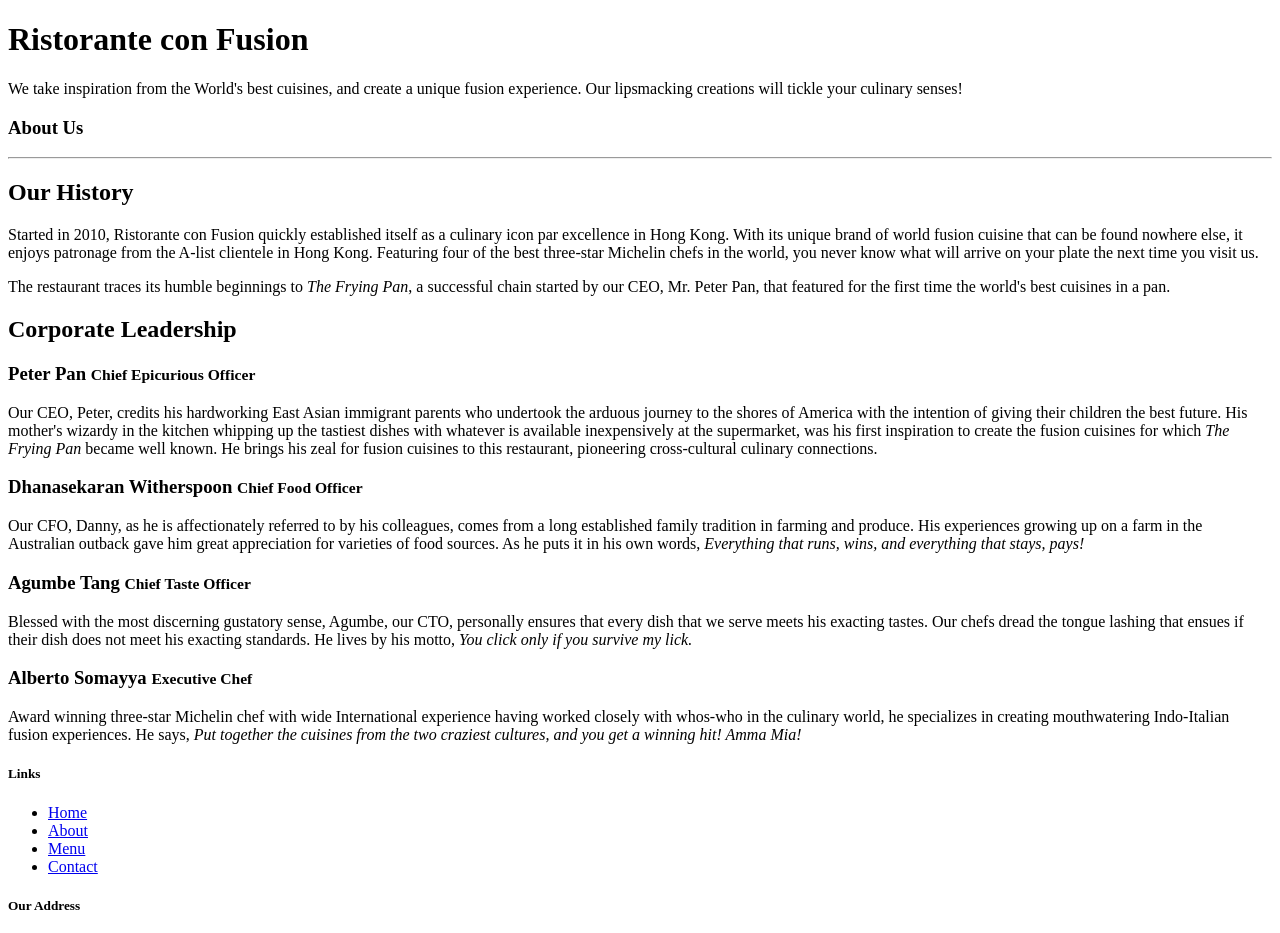
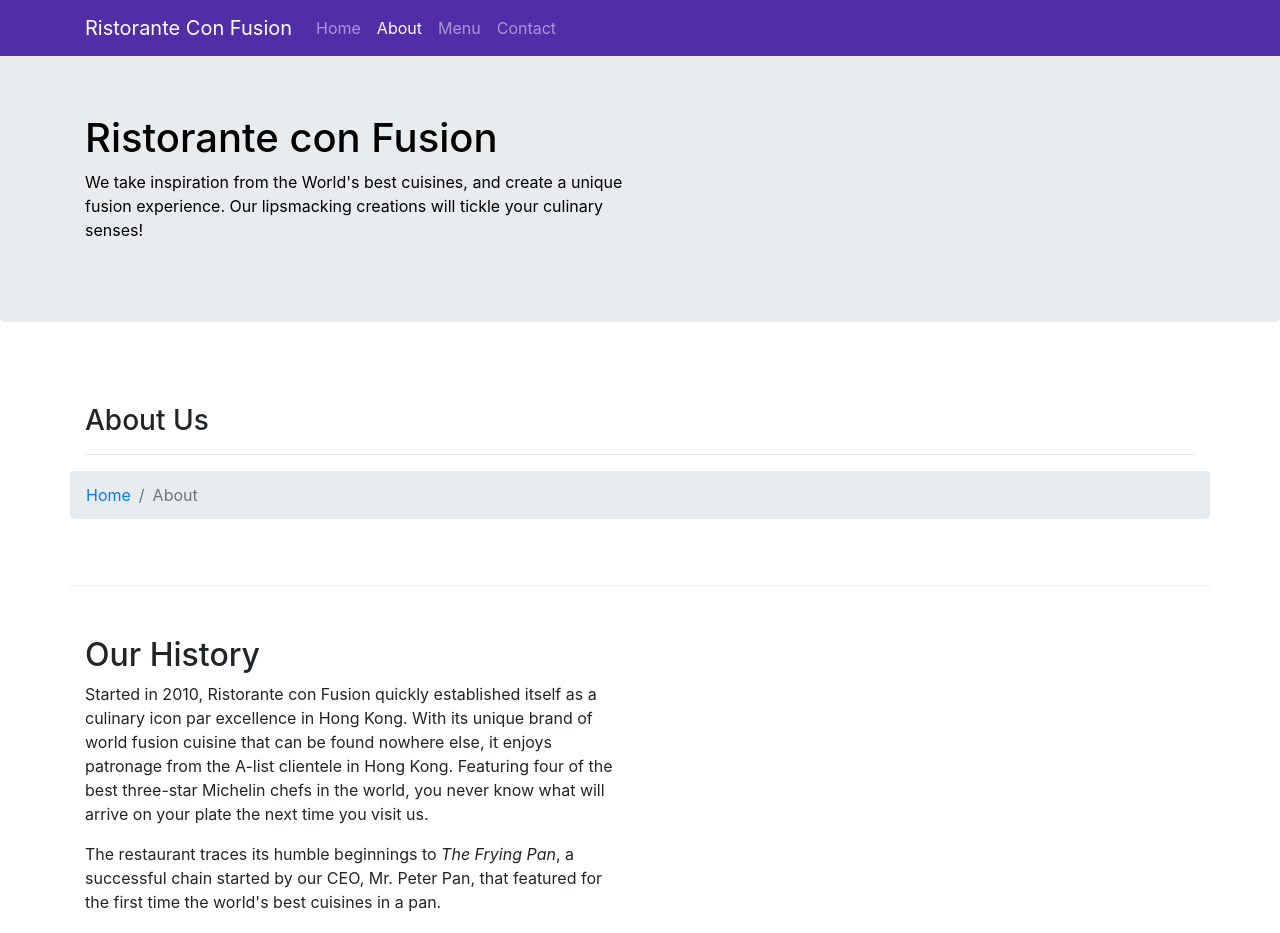
Before and after one commit to piyushigoyal/conFusion, a website: page aboutus.html in a window 1280 px wide. Shown: the top 933 px of the page. Drawn offline with nearby package versions, Linux system fonts and the light colour scheme.

Commit message:
Navbar and Breadcrumbs

```diff
--- a/aboutus.html
+++ b/aboutus.html
@@ -3,11 +3,36 @@
 
 <head>
 
+     <!-- Required meta tags always come first -->
+    <meta charset="utf-8">
+    <meta name="viewport" content="width=device-width, initial-scale=1, shrink-to-fit=no">
+    <meta http-equiv="x-ua-compatible" content="ie=edge">
+    <link rel="stylesheet" href="css/styles.css">
+
+    <!-- Bootstrap CSS -->
+    <link rel="stylesheet" href="node_modules/bootstrap/dist/css/bootstrap.min.css">
     <title>Ristorante Con Fusion: About Us</title>
 
 </head>
 
 <body>
+    <nav class="navbar navbar-dark navbar-expand-sm fixed-top">
+        <div class="container">
+            <button class="navbar-toggler" type="button" data-toggle="collapse" data-target="#Navbar">
+                <span class="navbar-toggler-icon"></span>
+            </button>
+            <a class="navbar-brand" href="#">Ristorante Con Fusion</a>
+            <div class="collapse navbar-collapse" id="Navbar">
+                <ul class="navbar-nav mr-auto">
+                    <li class="nav-item"><a class="nav-link" href="./index.html">Home</a></li>
+                    <li class="nav-item active"><a class="nav-link" href="#">About</a></li>
+                    <li class="nav-item"><a class="nav-link" href="#">Menu</a></li>
+                    <li class="nav-item"><a class="nav-link" href="#">Contact</a></li>
+                </ul>
+            </div>
+        </div>
+    </nav>
+
 
     <header class="jumbotron">
         <div class="container">
@@ -22,36 +47,44 @@
         </div>
     </header>
 
-    <div>
-        <div>
-            <div>
+    <div class="container">
+        <div class="row row-content">
+            <div class="col-12">
                <h3>About Us</h3>
                <hr>
             </div>
+            <ol class="col-12 breadcrumb">
+                <li class="breadcrumb-item"><a href="./index.html">Home</a></li>
+                <li class="breadcrumb-item active">About</li>
+            </ol>
         </div>
 
-        <div>
-            <div>
+        <div class="row row-content">
+            <div class="col-12 col-sm-6">
                 <h2>Our History</h2>
                 <p>Started in 2010, Ristorante con Fusion quickly established itself as a culinary icon par excellence in Hong Kong. With its unique brand of world fusion cuisine that can be found nowhere else, it enjoys patronage from the A-list clientele in Hong Kong.  Featuring four of the best three-star Michelin chefs in the world, you never know what will arrive on your plate the next time you visit us.</p>
                 <p>The restaurant traces its humble beginnings to <em>The Frying Pan</em>, a successful chain started by our CEO, Mr. Peter Pan, that featured for the first time the world's best cuisines in a pan.</p>
             </div>
-            <div>
+            <div class="col-12 col-sm">
             </div>
         </div>
 
 
-        <div>
-            <div>
+        <div class="row row-content">
+            <div class="col-12">
                 <h2>Corporate Leadership</h2>
                 <h3>Peter Pan <small>Chief Epicurious Officer</small></h3>
-                <p>Our CEO, Peter, credits his hardworking East Asian immigrant parents who undertook the arduous journey to the shores of America with the intention of giving their children the best future. His mother's wizardy in the kitchen whipping up the tastiest dishes with whatever is available inexpensively at the supermarket, was his first inspiration to create the fusion cuisines for which <em>The Frying Pan</em> became well known. He brings his zeal for fusion cuisines to this restaurant, pioneering cross-cultural culinary connections.</p>
+                <p class="d-none d-sm-block">Our CEO, Peter, credits his hardworking East Asian immigrant parents who undertook the arduous journey to the shores of America with the intention of giving their children the best future. His mother's wizardy in the kitchen whipping up the tastiest dishes with whatever is available inexpensively at the supermarket, was his first inspiration to create the fusion cuisines for which <em>The Frying Pan</em> became well known. He brings his zeal for fusion cuisines to this restaurant, pioneering cross-cultural culinary connections.
+                </p>
                 <h3>Dhanasekaran Witherspoon <small>Chief Food Officer</small></h3>
-                <p>Our CFO, Danny, as he is affectionately referred to by his colleagues, comes from a long established family tradition in farming and produce. His experiences growing up on a farm in the Australian outback gave him great appreciation for varieties of food sources. As he puts it in his own words, <em>Everything that runs, wins, and everything that stays, pays!</em></p>
+                <p class="d-none d-sm-block">Our CFO, Danny, as he is affectionately referred to by his colleagues, comes from a long established family tradition in farming and produce. His experiences growing up on a farm in the Australian outback gave him great appreciation for varieties of food sources. As he puts it in his own words, <em>Everything that runs, wins, and everything that stays, pays!</em>
+                </p>
                 <h3>Agumbe Tang <small>Chief Taste Officer</small></h3>
-                <p>Blessed with the most discerning gustatory sense, Agumbe, our CTO, personally ensures that every dish that we serve meets his exacting tastes. Our chefs dread the tongue lashing that ensues if their dish does not meet his exacting standards. He lives by his motto, <em>You click only if you survive my lick.</em></p>
+                <p class="d-none d-sm-block">Blessed with the most discerning gustatory sense, Agumbe, our CTO, personally ensures that every dish that we serve meets his exacting tastes. Our chefs dread the tongue lashing that ensues if their dish does not meet his exacting standards. He lives by his motto, <em>You click only if you survive my lick.</em>
+                </p>
                 <h3>Alberto Somayya <small>Executive Chef</small></h3>
-                <p>Award winning three-star Michelin chef with wide International experience having worked closely with whos-who in the culinary world, he specializes in creating mouthwatering Indo-Italian fusion experiences. He says, <em>Put together the cuisines from the two craziest cultures, and you get a winning hit! Amma Mia!</em></p>
+                <p class="d-none d-sm-block">Award winning three-star Michelin chef with wide International experience having worked closely with whos-who in the culinary world, he specializes in creating mouthwatering Indo-Italian fusion experiences. He says, <em>Put together the cuisines from the two craziest cultures, and you get a winning hit! Amma Mia!</em>
+                </p>
             </div>
        </div>
 
@@ -98,6 +131,10 @@
            </div>
         </div>
     </footer>
+        <!-- jQuery first, then Popper.js, then Bootstrap JS. -->
+    <script src="node_modules/jquery/dist/jquery.slim.min.js"></script>
+    <script src="node_modules/popper.js/dist/umd/popper.min.js"></script>
+    <script src="node_modules/bootstrap/dist/js/bootstrap.min.js"></script>
 
 </body>
 
--- a/css/styles.css
+++ b/css/styles.css
@@ -1,14 +1,12 @@
 .row-header{
     margin:0px auto;
     padding:0px;
-    color:black;
 }
 
 .row-content {
     margin:0px auto;
     padding: 50px 0px 50px 0px;
     border-bottom: 1px ridge;
-    min-height:400px;
 }
 
 .footer{
@@ -16,11 +14,11 @@
     margin:0px auto;
     padding: 20px 0px 20px 0px;
 }
-.jumbotron {
+.jumbotron{
+    background: #D1C4E9;
     padding:70px 30px 70px 30px;
     margin:0px auto;
-    background: #9575CD ;
-    color:floralwhite;
+    color:black;
 }
 
 address{
@@ -28,3 +26,11 @@ address{
     margin:0px;
     color:#0f0f0f;
 }
+body{
+    padding:50px 0px 0px 0px;
+    z-index:0;
+}
+
+.navbar-dark {
+     background-color: #512DA8;
+}
```
Also changed, not shown: index.html (+16 -0 lines).
